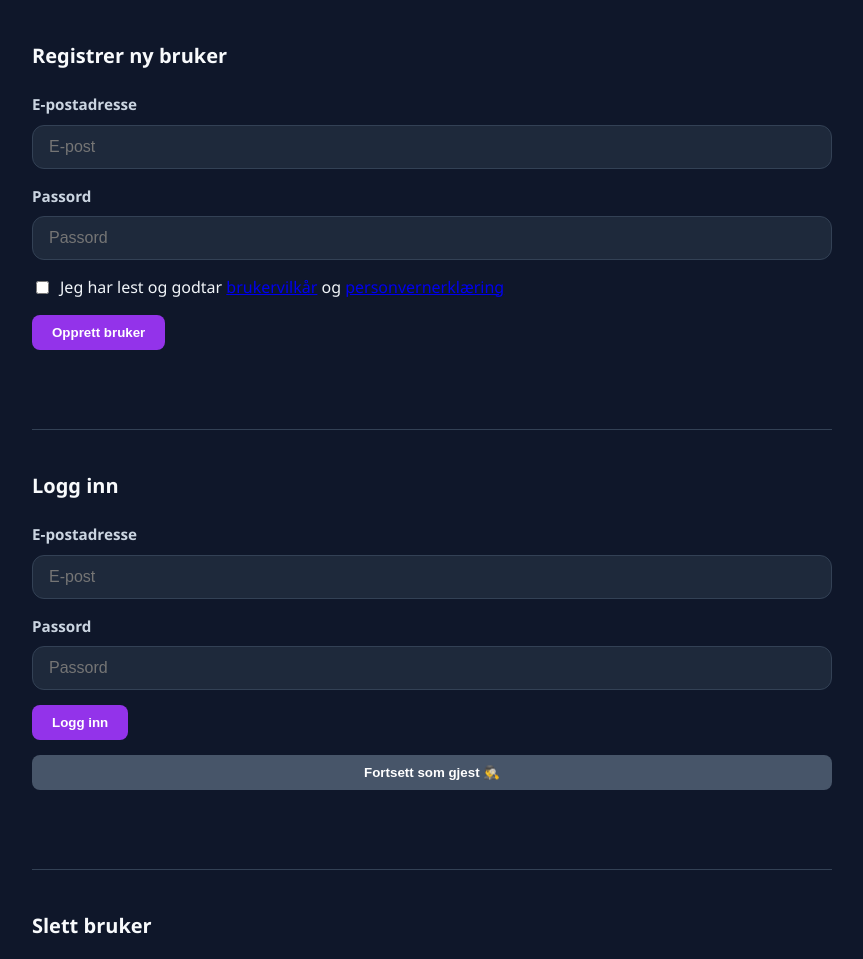
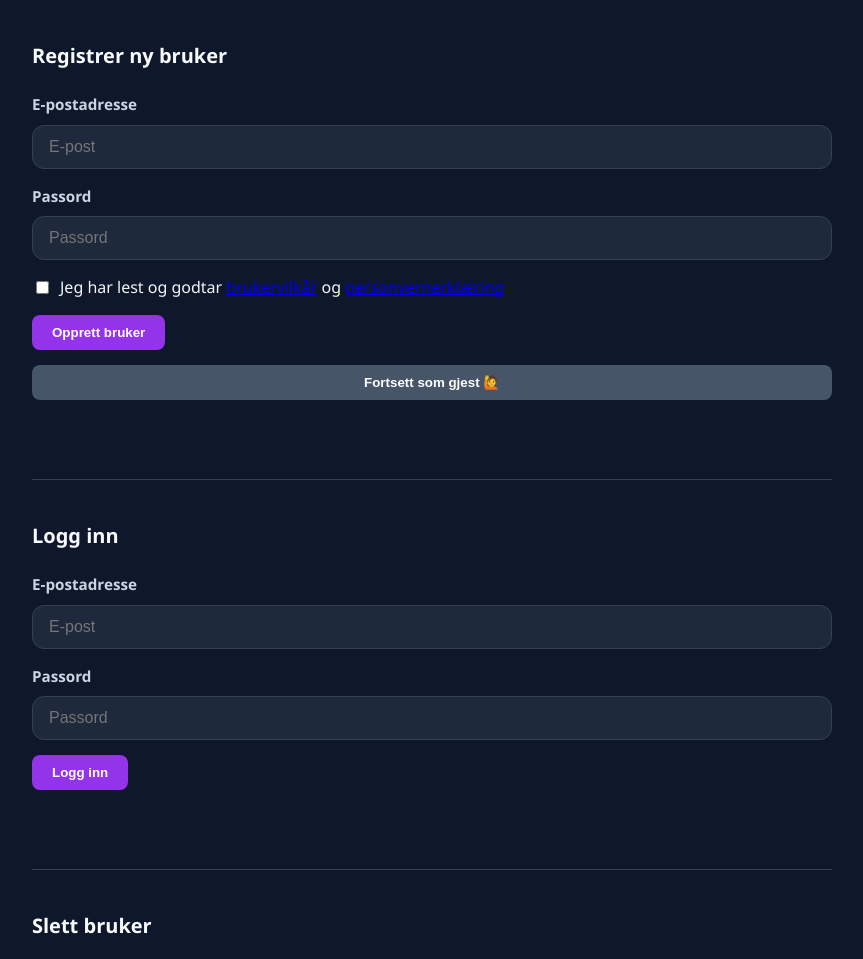
Before and after one commit to STIANSU/Top-movie-list, a website with bundled scripts: page public/index.html in a window 1280 px wide. Shown: the part 109-1068 px from the top of the page, without its empty margins (208-1071 px from the left). Built offline with nearby package versions, Linux system fonts and the light colour scheme.

Commit message:
Flyttet gjest knapp opp for mer tydelighet

```diff
--- a/public/userform.html
+++ b/public/userform.html
@@ -22,6 +22,8 @@
         </div>
 
         <button type="submit">Opprett bruker</button>
+
+        <button type="button" id="guestBtn" class="guest-btn">Fortsett som gjest 🙋</button>
         <div id="registerStatus" class="status-message" aria-live="polite"></div>
     </form>
 
@@ -41,8 +43,6 @@
 
         <button type="submit">Logg inn</button>
 
-        <button type="button" id="guestBtn" class="guest-btn">Fortsett som gjest 🕵️‍♂️</button>
-
         <div id="loginStatus" class="status-message" aria-live="polite"></div>
     </form>
 
```
